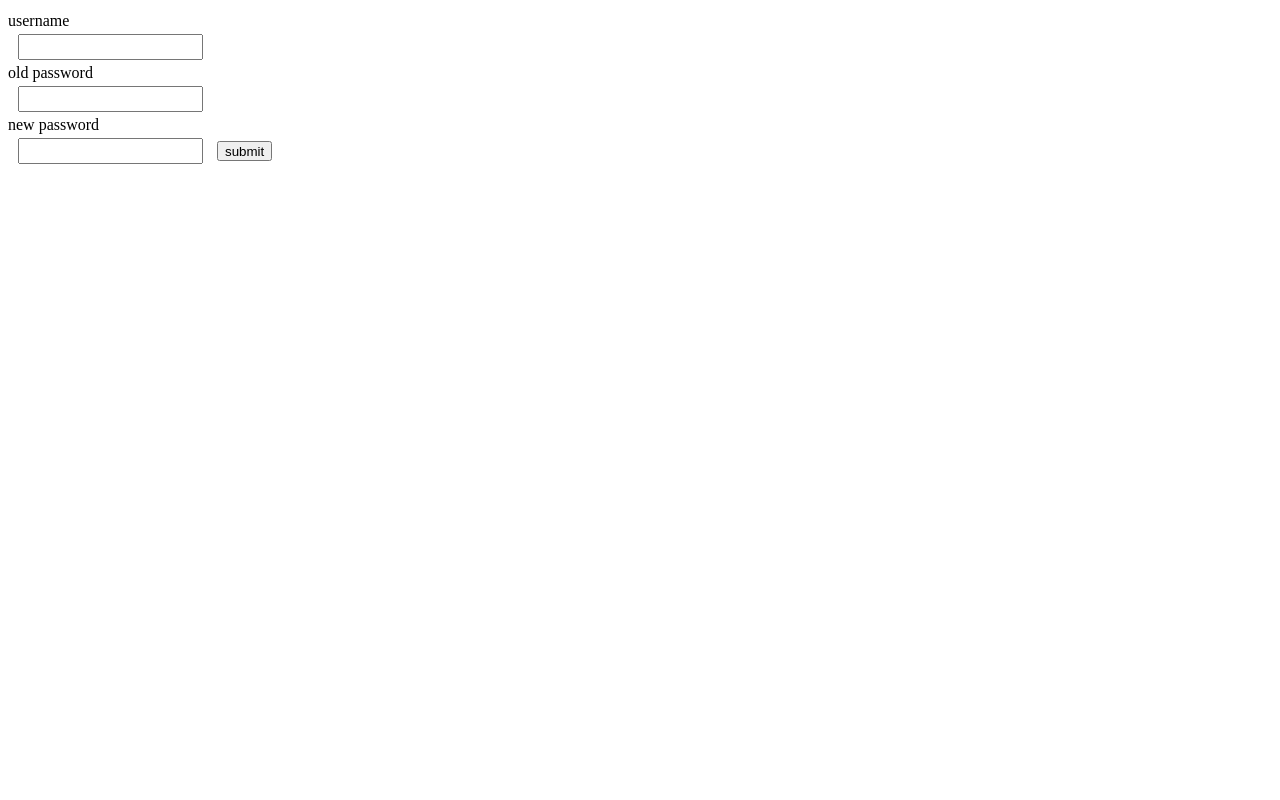
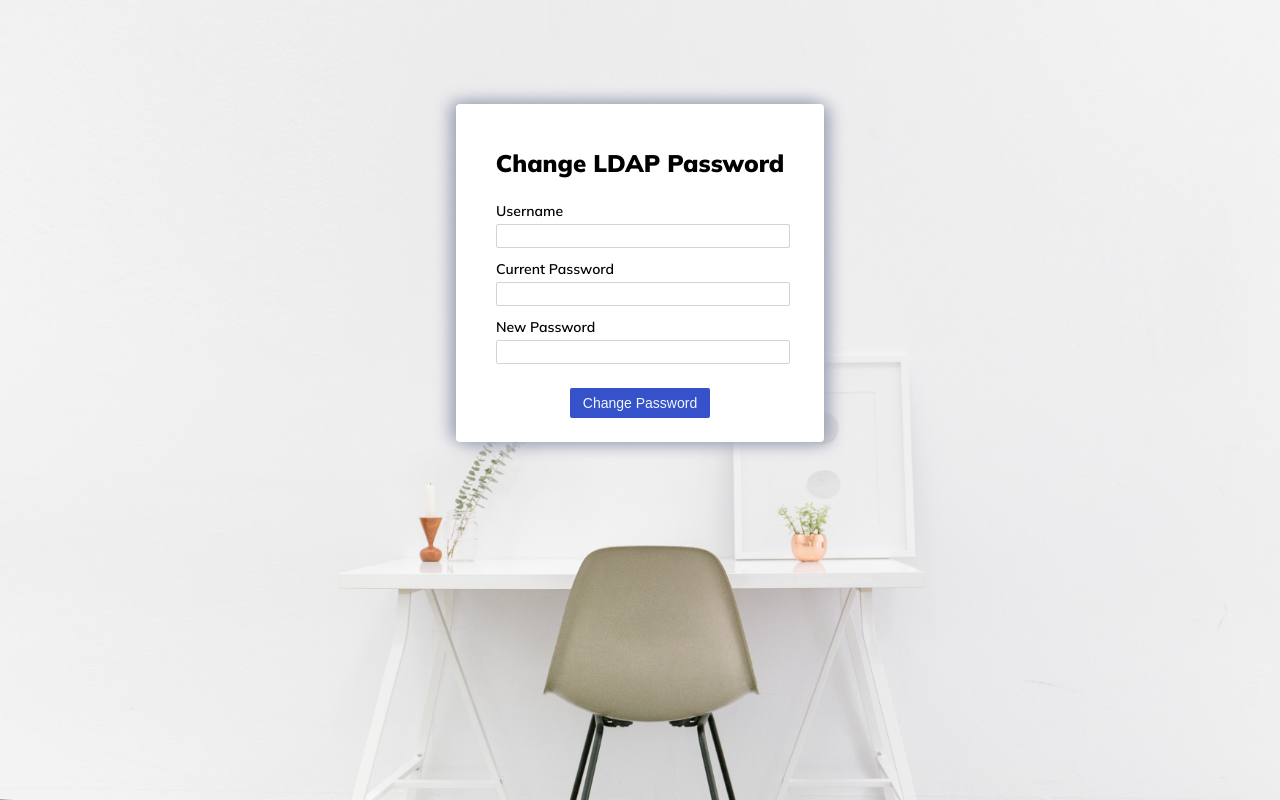
Before and after one commit to alvinsiew/ldap-self-service, a plain HTML site: page static/form.html in a window 1280 px wide. Drawn offline with Linux system fonts and the light colour scheme.

Commit message:
enhance css stylesheets and add web font

```diff
--- a/static/form.html
+++ b/static/form.html
@@ -1,21 +1,32 @@
 <!DOCTYPE html>
-<html:lang>
+<html lang="en">
 
 <head>
+    <meta charset="utf-8" />
+    <meta name="viewport" content="width=device-width, initial-scale=1" />
     <title>Self Service Changing User Password</title>
-    <meta charset="UTF-8" />
+    <link rel="preconnect" href="https://fonts.gstatic.com">
+    <link href="https://fonts.googleapis.com/css2?family=Mulish:wght@400;600;900&display=swap" rel="stylesheet">
+    <link rel="stylesheet" href="index.css">
     <link rel="stylesheet" href="template.css">
 </head>
 
 <body>
-    <div>
-        <form method="POST" action="/form">
-            <label>username     </label><input name="username" type="text" value="" />
-            <label>old password</label><input name="oldpassword" type="password" value="" />
-            <label>new password</label><input name="newpassword" type="password" value="" />
-            <input type="submit" value="submit" />
-        </form>
+    <div class="main-container">
+        <div class="box">
+            <h2>Change LDAP Password</h2>
+            <form method="POST" action="/form">
+                <div class="form-body">
+                    <label>Username</label><input name="username" type="text" value="" />
+                    <label>Current Password</label><input name="oldpassword" type="password" value="" />
+                    <label>New Password</label><input name="newpassword" type="password" value="" />
+                </div>
+                <div>
+                    <button class="link-button" type="submit">Change Password</button>
+                </div>
+            </form>
+        </div>
     </div>
 </body>
 
-</html:lang>
+</html>
--- /dev/null
+++ b/static/index.css
@@ -0,0 +1,49 @@
+html {
+  font-family: 'Mulish', -apple-system Helvetica, sans-serif;
+}
+
+body {
+  background: url('background.jpg') no-repeat center center;
+  background-attachment: fixed;
+  background-size: 100% 100%;
+  margin: 0;
+}
+
+.main-container {
+  display: flex;
+  justify-content: center;
+  padding: 80px;
+}
+
+.main-container > div {
+  text-align: center;
+}
+
+.box {
+  background-color: white;
+  border-radius: 4px;
+  box-shadow: #a0a6b9 6px 2px 16px 0px, #a0a6b9 -6px -2px 16px 0px;
+  min-width: 320px;
+  margin-top: 24px;
+  padding: 24px;
+}
+
+.link-button {
+  font-size: 14px;
+  text-decoration: none;
+  background-color: #3552ca;
+  color: #f2f7fb;
+  padding: 6px 12px;
+  border: 1px solid transparent;
+  border-radius: 2px;
+  cursor: pointer;
+}
+
+@media (max-width: 767px) {
+  .main-container {
+    padding: 48px;
+  }
+  .box {
+    min-width: 0px;
+  }
+}
--- a/static/template.css
+++ b/static/template.css
@@ -2,10 +2,20 @@ label {
   display: flex;
   flex-direction: row;
   line-height: 26px;
+  margin-top: 8px;
 }
 
 input {
-  height: 20px;
-  flex: 0 0 200px;
-  margin-left: 10px;
+  background-clip: padding-box;
+  border: 1px solid #ced4da;
+  border-radius: 2px;
+  line-height: 1.5;
+  width: 100%;
 }
+
+.form-body {
+  font-size: 14px;
+  font-weight: 600;
+  text-align: left;
+  padding: 0 16px 24px 16px;
+}
```
Also changed, not shown: static/index.html (+13 -13 lines).
